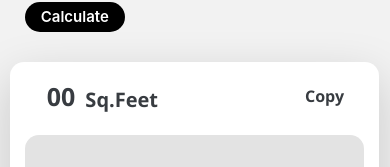
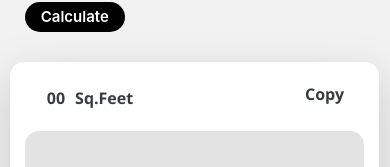
Before and after one commit to vikaspatel-25/project_dimensions, a plain HTML site: page index.html in a window 390 px wide. Shown: the part 462-629 px from the top of the page. Drawn offline with Linux system fonts and the light colour scheme.

Commit message:
updated css

```diff
--- a/index.html
+++ b/index.html
@@ -111,7 +111,7 @@
         <div id="thp1" style="display: flex; height: fit-content; width: 100%; border-radius: 24px;">
 
           <div style="width: 100%; display: flex; align-items: center;">
-            <div class="area-unit" id="final-ans-container" style="width: 50%; min-width: 50px; height: fit-content; min-height: 30px;display: flex; align-items: flex-end; justify-content: flex-start; padding: 2px; font-size: 25px; margin-left: 20px;">
+            <div class="area-unit" id="final-ans-container" style="width: 50%; min-width: 50px; height: fit-content; min-height: 30px;display: flex; align-items: flex-end; justify-content: flex-start; padding: 2px;  margin-left: 20px;">
               00
               <div class="area-unit" id="areaUnit">Sq.Feet</div>
           </div>
--- a/style.css
+++ b/style.css
@@ -240,5 +240,8 @@ body {
     width: 80%;
    min-width: 87vw;
   }
+  .area-unit{
+    font-size: 16px;
+  }
 
 }
```
